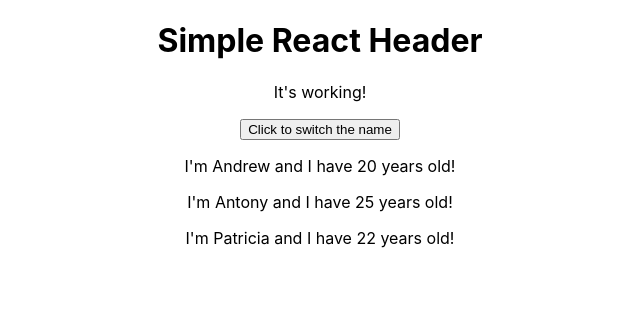
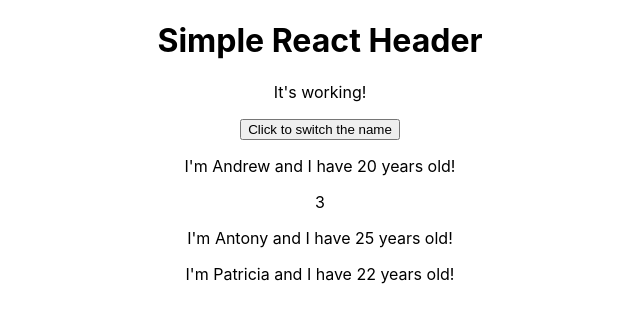
Before and after one commit to konradhojda/react-burger-app, a React (Create React App) app: page / in a window 1280 px wide. Shown: the top 322 px of the page, without its empty margins (320-960 px from the left). Built offline with nearby package versions, Linux system fonts and the light colour scheme.

Commit message:
manipulating state component work

```diff
--- a/src/App.js
+++ b/src/App.js
@@ -22,7 +22,22 @@
     };
 
     changeName = () => {
-        console.log('clicked!');
+        this.setState({
+            persons: [
+                {
+                    name: 'OtherName 1',
+                    age: 20
+                },
+                {
+                    name: 'Antony',
+                    age: 25
+                },
+                {
+                    name: 'Patricia Patricia',
+                    age: 25
+                }
+            ]
+        })
     };
 
     render() {
@@ -31,7 +46,7 @@
                 <h1>Simple React Header</h1>
                 <p>It's working!</p>
                 <button onClick={this.changeName}>Click to switch the name</button>
-                <Person name={this.state.persons[0].name} age={this.state.persons[0].age}/>
+                <Person name={this.state.persons[0].name} age={this.state.persons[0].age}>{1+2}</Person>
                 <Person name={this.state.persons[1].name} age={this.state.persons[1].age}/>
                 <Person name={this.state.persons[2].name} age={this.state.persons[2].age}/>
             </div>
```
